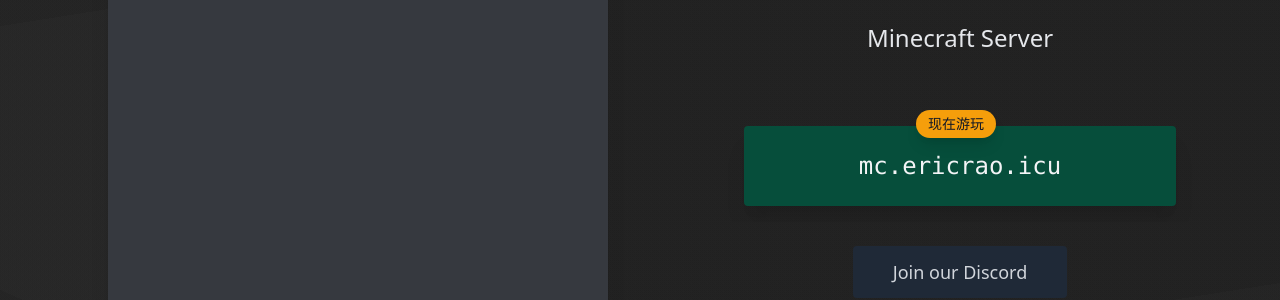
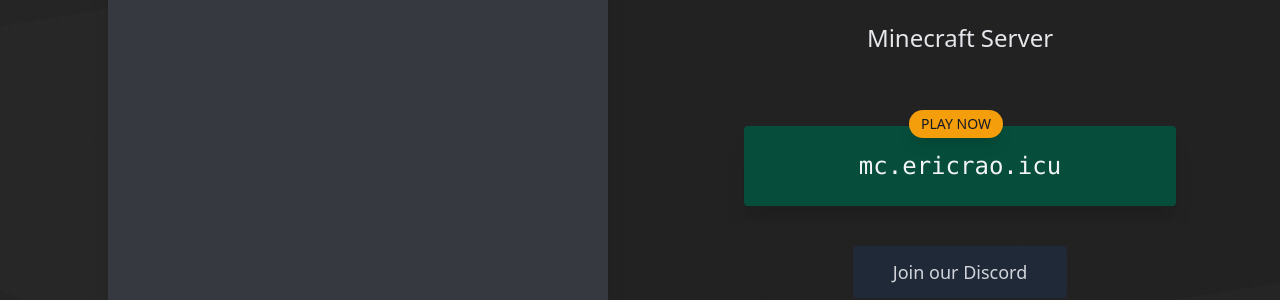
Before and after one commit to ItsEricRao/smp, a Jekyll site: the page built from docs/index.md, in a window 1280 px wide. Shown: the part 370-670 px from the top of the page. Built offline with Jekyll 4.4.1, drawn with Linux system fonts in a browser that asks for light colours; a script that is not in the unit is left out; comment, search, counter and statistics services are not loaded.

Commit message:
Update home.html

```diff
--- a/docs/_layouts/home.html
+++ b/docs/_layouts/home.html
@@ -11,7 +11,7 @@ layout: default
         <div class="rounded overflow-hidden w-full sm:w-4/5 md:w-3/4 mx-auto mt-10 mb-6">
             <div class="px-6 py-4">
                 <div class="text-sm font-thin -mb-3" id="serverPlaynow">
-                    <span class="inline-block bg-yellow-500 rounded-full px-3 py-1 text-sm font-thin uppercase text-gray-900 mr-2 shadow-lg">现在游玩</span>
+                    <span class="inline-block bg-yellow-500 rounded-full px-3 py-1 text-sm font-thin uppercase text-gray-900 mr-2 shadow-lg">Play Now</span>
                 </div>
                 <p class="text-gray-100 text-base bg-green-900 rounded py-6 px-3 sm:text-xl md:text-2xl font-mono overflow-hidden shadow-xl select-all" id="serverIP" data-clipboard-text="{{ site.serverIP }}">
                     {{ site.serverIP }}
```
